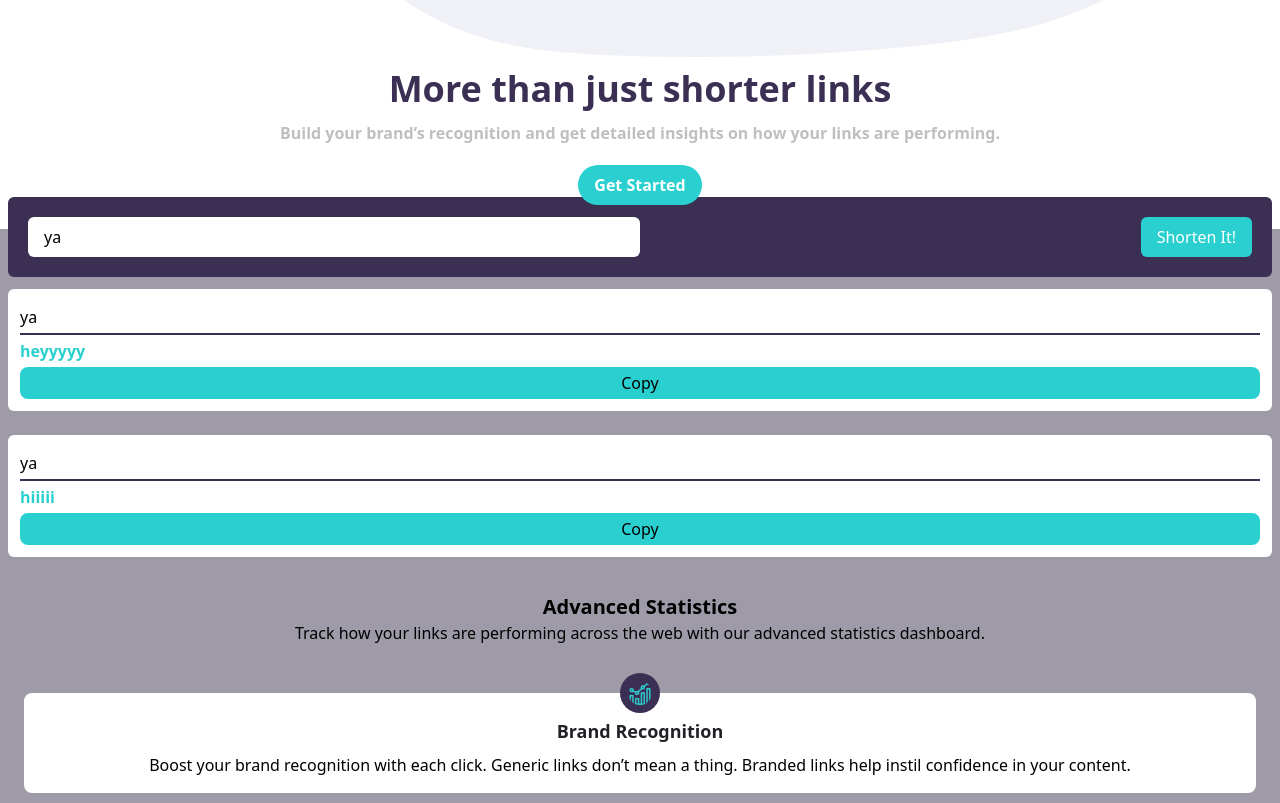
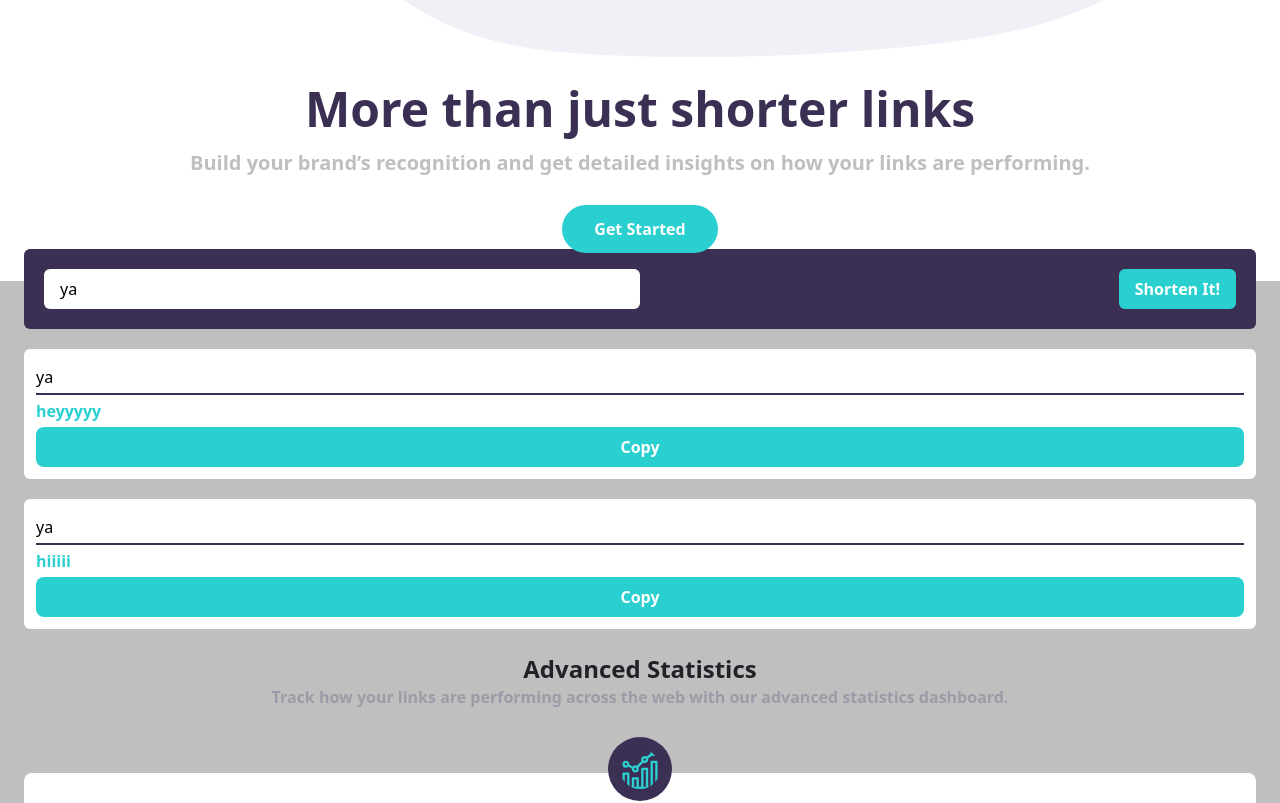
Before and after one commit to Folareen/url-shortener, a React (Create React App) app: page / in a window 1280 px wide. Shown: the part 760-1563 px from the top of the page. Built offline with nearby package versions, Linux system fonts and the light colour scheme.

Commit message:
adjustments

```diff
--- a/src/components/Header.jsx
+++ b/src/components/Header.jsx
@@ -7,7 +7,7 @@ const Header = () => {
   return (
     <header className='w-full p-4 lg:px-20 relative flex justify-between'>
         <img src={logo} alt="logo"  className='w'/>
-        <nav className={`flex flex-col absolute  top-16 bg-DarkViolet text-white  rounded-lg p-6 text-center font-semibold  right-5 left-5 z-20 lg:hidden ${hamburger ? "" : "hidden" } transition-all`}>
+        <nav className={`flex flex-col absolute  top-16 bg-DarkViolet text-white  rounded-lg p-6 text-center font-semibold  right-5 left-5 z-20 lg:hidden ${hamburger ? "" : "hidden" } transition-all `}>
             <div className='flex flex-col '>
                 <a href="" className='links-nav '>
                     Features
--- a/src/components/Hero.jsx
+++ b/src/components/Hero.jsx
@@ -4,19 +4,19 @@ import working from '../images/illustration-working.svg'
 const Hero = () => {
   return (
     <section className='w-full min-h-screen p-4 lg:px-20 relative z-10'>
-        <div className='flex flex-col h-4/5 content-center justify-center'>
-            <div className='w-full  ml-20'>
-                <img src={working} alt="working illustration"  className='w-full'/>
+        <div className='flex flex-col h-4/5 content-center'>
+            <div className='w-full ml-20'>
+                <img src={working} alt="working illustration"  className='w-full h-full'/>
             </div>
-            <div className='w-full text-center'>
-                <h2 className='text-4xl font-bold my-3 text-DarkViolet'>
+            <div className='w-full text-center mt-4'>
+                <h2 className='text-5xl font-bold my-3 text-DarkViolet'>
                     More than just shorter links
                 </h2>
-                <p className='text-Gray font-semibold my-3'>
+                <p className='text-Gray font-semibold my-4 text-xl'>
                     Build your brand’s recognition and get detailed insights
                     on how your links are performing.
                 </p>
-                <button className=' bg-Cyan rounded-3xl py-2 px-4 text-white font-semibold my-2 hover:bg-cyan-600'>
+                <button className=' bg-Cyan rounded-3xl py-3 px-8 text-white font-bold my-3 hover:bg-cyan-600'>
                     Get Started
                 </button>
             </div>
--- a/src/components/LinksContainer.jsx
+++ b/src/components/LinksContainer.jsx
@@ -18,10 +18,10 @@ const LinksContainer = () => {
   }
 
   return (
-    <div className="flex flex-col mb-6 -mt-12">
+    <div className="flex flex-col mb-6 -mt-12 ">
       <form action="" className="bg-DarkViolet p-5 flex justify-between rounded-md">
         <input type="text" name="" value={link} onChange={changeLink} id="" placeholder='Shorten a link here...' className="bg-white rounded-md px-4 py-2 w-3/6"/>
-        <button type="submit" className="bg-Cyan px-4 py-2 text-white rounded-md " onClick={(e) => {
+        <button type="submit" className="bg-Cyan px-4 py-2 text-white rounded-md font-bold" onClick={(e) => {
           e.preventDefault();
           shorten();
         }}>Shorten It!</button>
@@ -31,14 +31,14 @@ const LinksContainer = () => {
         (
         links.map(
           (item) =>{
-            return <div className='bg-white my-3 rounded-md flex flex-col p-3 text-left'>
+            return <div className='bg-white mt-5 rounded-md flex flex-col p-3 text-left'>
               <a href='' className="border-b-2 border-DarkViolet py-1">
                 {link}
               </a>
               <a href='' className='py-1 text-Cyan font-semibold'>
               {item}
               </a>
-              <button className='bg-Cyan rounded-lg py-1'>
+              <button className='bg-Cyan rounded-lg py-2 text-white font-bold '>
                 Copy
               </button>
             </div>
--- a/src/components/Main.jsx
+++ b/src/components/Main.jsx
@@ -6,16 +6,16 @@ import fullyCustomizable from '../images/icon-fully-customizable.svg'
 
 const Main = () => {
   return (
-    <main className="bg-GrayishViolet text-center py-4 px-2">
+    <main className="bg-Gray text-center py-4 px-6">
       <LinksContainer />
-      <h3 className="text-xl font-bold">
+      <h3 className="text-2xl font-bold mt-5 text-VeryDarkViolet">
         Advanced Statistics
       </h3>
-      <p className="">
+      <p className="font-semibold text-GrayishViolet">
         Track how your links are performing across the web with our
         advanced statistics dashboard.
       </p>
-      <div className="p-4 h-max">
+      <div className="h-max">
         <div className="stat">
           <img src={brandRecognition} alt=""  className=""/>
           <h4 className="">
@@ -26,7 +26,7 @@ const Main = () => {
             mean a thing. Branded links help instil confidence in your content.
           </p>
         </div>
-        <div className="stat">
+        <div className="stat ">
           <img src={detailedRecords} alt=""  className=""/>
           <h4 className="">
             Detailed Records
--- a/src/index.css
+++ b/src/index.css
@@ -24,15 +24,19 @@
     }
 
     .stat {
-        @apply relative p-4 bg-white my-8 rounded-lg
+        @apply relative p-8 bg-white my-16 rounded-lg
     }
 
     .stat h4 {
-        @apply text-lg font-bold text-VeryDarkViolet my-2
+        @apply text-xl font-bold text-VeryDarkViolet my-3
     }
 
     .stat img {
-        @apply absolute bg-DarkViolet rounded-full p-2 -top-5 w-10 right-1/2 translate-x-1/2
+        @apply absolute bg-DarkViolet rounded-full p-3 -top-9 right-1/2 translate-x-1/2
+    }
+
+    .stat p{
+        @apply text-Gray font-semibold
     }
 
     .footer h4 {
@@ -80,3 +84,7 @@
     transform: rotate(-45deg);
     transform-origin: 5px;
 }
+
+body,html{
+    overflow-x: hidden;
+}
```
